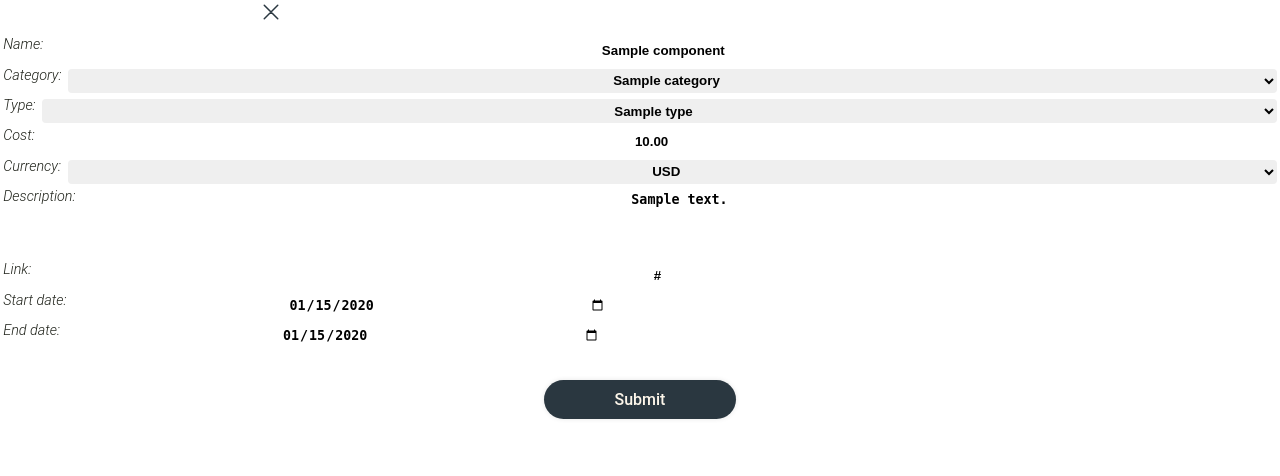
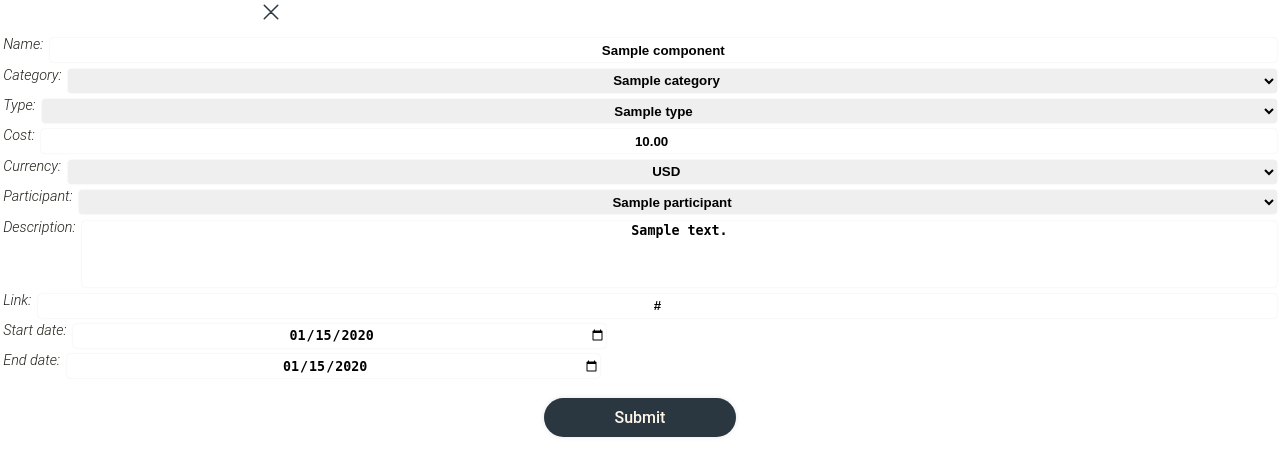
Before and after one commit to jakubchlapek/odyssean-travel-planner, a Flask app: page /component/1 in a window 1280 px wide. Shown: the top 476 px of the page. Run offline with Flask 3, Linux system fonts and the light colour scheme; a user stored in the database is signed in; tables that the repository leaves empty hold one stand-in row (values such as "Sample post").

Commit message:
Added trip participant implementation

```diff
--- a/app/forms.py
+++ b/app/forms.py
@@ -105,6 +105,7 @@ class ComponentForm(FlaskForm):
     type_id = SelectField('Type name', choices=[], coerce=int, validators=[DataRequired()])
     base_cost = DecimalField('Cost', default=0.0, places=2, validators=[InputRequired(), NumberRange(min=0)])
     currency = SelectField('Cost currency', choices=[], default="PLN", validators=[Length(min=3, max=3)])
+    participant_name = SelectField('Participant', choices=[], coerce=int, validators=[Optional()])
     description = TextAreaField('Description', validators=[Length(min=0, max=140)], render_kw={"placeholder": "Describe your component here."})
     link = StringField('Link', validators=[Length(min=0, max=2083)], render_kw={"placeholder": "Add a link to your component."})
     start_date = DateField('Start date', validators=[Optional()])
@@ -157,6 +158,15 @@ class ComponentForm(FlaskForm):
         return False
 
 
+class ParticipantForm(FlaskForm):
+    participant_name = StringField('Participant', validators=[DataRequired(), Length(min=3, max=20)])
+    submit = SubmitField('Submit')
+
+    def validate(self, **kwargs):
+        app.logger.info("Validating participant form submission.")
+        return super().validate(**kwargs)
+
+
 class EmptyForm(FlaskForm):
     """Empty form for CSRF protection or deletes."""
     submit = SubmitField('Submit')
--- a/app/plotlydash/data.py
+++ b/app/plotlydash/data.py
@@ -8,7 +8,8 @@ category_names = {i + 1: category for i, category in enumerate(Config.INIT_CATEG
 type_names = {i + 1: type_name for i, type_name in enumerate({type_ for types in Config.INIT_TYPES.values() for type_ in types})}
 
 
-def fetch_data(trip_id: int):
+
+def fetch_trip_data(trip_id: int):
     """Fetch components list and trip name from the database, run it to create_dataframe and return it."""
     app.logger.info(f"Fetching data for trip id: {trip_id}.")
     if not trip_id or not isinstance(trip_id, int):
--- a/app/routes.py
+++ b/app/routes.py
@@ -2,11 +2,11 @@ from flask import render_template, flash, redirect, url_for, request, jsonify
 import sqlalchemy as sa
 from flask_login import current_user, login_user, logout_user, login_required
 from app import app, db
-from app.forms import LoginForm, RegistrationForm, EditProfileForm, TripForm, ComponentForm, EmptyForm
-from app.models import User, Trip, Component, ComponentCategory, ComponentType, ExchangeRates
+from app.forms import LoginForm, RegistrationForm, EditProfileForm, TripForm, ComponentForm, EmptyForm, ParticipantForm
+from app.models import User, Trip, Component, ComponentCategory, ComponentType, ExchangeRates, Participant
 
 
-# Helper functions
+# Helper functions for dynamically populating form choices
 def get_category_choices():
     return [(c.id, c.category_name) for c in db.session.scalars(sa.select(ComponentCategory).order_by(ComponentCategory.id)).all()]
 
@@ -18,6 +18,11 @@ def get_type_choices(category_id=None):
 
 def get_currency_choices():
     return [(e.currency_to, e.currency_to) for e in db.session.scalars(sa.select(ExchangeRates)).all()]
+
+def get_participant_choices(trip_id):
+    trip = db.first_or_404(sa.select(Trip).where(Trip.id == trip_id))
+    participants = db.session.scalars(trip.participants.select())
+    return [(p.id, p.participant_name) for p in participants]
 
 # Routes
 @app.route('/', methods=['GET', 'POST'])
@@ -119,7 +124,21 @@ def trip(trip_id: int):
     """Trip page view where the user can see, add and delete trip components."""
     trip = db.first_or_404(sa.select(Trip).where(Trip.id == trip_id))
     components = db.session.scalars(trip.components.select())
-    return render_template('trip.html', title="Trip", trip=trip, components=components, preferred_currency=current_user.preferred_currency)
+    participants = db.session.scalars(trip.participants.select())
+    form = ParticipantForm()
+    if form.validate_on_submit():
+        participant = Participant(
+            trip_id = trip.id,
+            participant_name = form.participant_name.data
+        )
+        db.session.add(participant)
+        db.session.commit()
+        app.logger.info(f"User {current_user.username}, id: {current_user.id} added a new participant: {form.participant_name.data}, id: {participant.id} to trip id: {trip.id}.")
+        flash('Your participant has been added!')
+        return redirect(url_for('trip', trip_id=trip_id))
+    return render_template('trip.html', title=f"{trip.trip_name}", trip=trip, form=form,
+                           components=components, participants=participants,
+                           preferred_currency=current_user.preferred_currency)
 
 
 @app.route('/component/<component_id>', methods=['GET', 'POST'])
@@ -132,6 +151,7 @@ def component(component_id: int):
     form.category_id.choices = get_category_choices()
     form.type_id.choices = get_type_choices(category_id=form.category_id.data)
     form.currency.choices = get_currency_choices()
+    form.participant_name.choices = get_participant_choices(component.trip_id)
 
     if form.validate_on_submit(): # Update the component
         component.category_id = form.category_id.data
@@ -139,6 +159,7 @@ def component(component_id: int):
         component.component_name = form.component_name.data
         component.base_cost = form.base_cost.data
         component.currency = form.currency.data
+        component.participant_id = form.participant_name.data
         component.description = form.description.data
         component.link = form.link.data
         component.start_date = form.start_date.data
@@ -153,6 +174,7 @@ def component(component_id: int):
         form.component_name.data = component.component_name
         form.base_cost.data = component.base_cost
         form.currency.data = component.currency
+        form.participant_name.data = component.participant_id
         form.description.data = component.description
         form.link.data = component.link
         form.start_date.data = component.start_date
@@ -169,6 +191,7 @@ def create_component(trip_id: int):
     form.category_id.choices = get_category_choices()
     form.type_id.choices = get_type_choices(category_id=form.category_id.data)
     form.currency.choices = get_currency_choices()
+    form.participant_name.choices = get_participant_choices(trip_id)
     if form.validate_on_submit():
         component = Component(
                 trip_id = trip_id,
@@ -176,6 +199,7 @@ def create_component(trip_id: int):
                 type_id = form.type_id.data,
                 component_name = form.component_name.data,
                 base_cost = form.base_cost.data,
+                participant_id = form.participant_name.data,
                 currency = form.currency.data,
                 description = form.description.data,
                 link = form.link.data,
@@ -211,12 +235,12 @@ def delete_trip(trip_id: int):
     )
     if trip is None:
         app.logger.warning(f"User {current_user.username} tried to delete a non-existing or unauthorized trip {trip_id}")
-        return jsonify({"success": False, "message": "Trip not found or you do not have permission to delete it."}), 404
+        return {"success": False, "message": "Trip not found or you do not have permission to delete it."}, 404
 
     db.session.delete(trip)
     db.session.commit()
     app.logger.info(f"User {current_user.username} deleted trip {trip_id} successfully.")
-    return jsonify({"success": True, "message": "Trip deleted successfully."}), 200
+    return {"success": True, "message": "Trip deleted successfully."}, 200
 
 
 
@@ -230,10 +254,36 @@ def delete_component(component_id: int):
         .where(sa.and_(Component.id == component_id, Trip.user_id == current_user.id)))
     if component is None:
         app.logger.warning(f"User {current_user.username}, id: {current_user.id} tried to delete a non-existing or unauthorized component {component_id}")
-        return jsonify({"success": False, "message": "Component not found or you do not have permission to delete it."}), 404
+        return {"success": False, "message": "Component not found or you do not have permission to delete it."}, 404
 
     trip_id = component.trip_id
     db.session.delete(component)
     db.session.commit()
     app.logger.info(f"User {current_user.username}, id: {current_user.id} deleted component id: {component_id} from trip id: {trip_id}.")
-    return jsonify({"success": True, "trip_id": trip_id, "message": "Component deleted successfully."}), 200
+    return {"success": True, "trip_id": trip_id, "message": "Component deleted successfully."}, 200
+
+
+@app.route('/delete_participant/<participant_id>', methods=['POST'])
+@login_required
+def delete_participant(participant_id: int):
+    """AJAX route for processing the deletion in JS."""
+    participant = db.session.scalar(
+        sa.select(Participant)
+        .join(Trip)
+        .where(sa.and_(Participant.id == participant_id, Trip.user_id == current_user.id)))
+    if participant is None:
+        app.logger.warning(f"User {current_user.username}, id: {current_user.id} tried to delete a non-existing or unauthorized participant {participant_id}")
+        return {"success": False, "message": "Participant not found or you do not have permission to delete it."}, 404
+
+    # Remove the participant from all components
+    db.session.execute(
+            sa.update(Component)
+            .where(Component.participant_id == participant_id)
+            .values(participant_id=None)
+        )
+
+    trip_id = participant.trip_id
+    db.session.delete(participant)
+    db.session.commit()
+    app.logger.info(f"User {current_user.username}, id: {current_user.id} deleted participant id: {participant_id} from trip id: {trip_id}.")
+    return {"success": True, "trip_id": trip_id, "message": "Participant deleted successfully."}, 200
--- a/app/static/css/trip.css
+++ b/app/static/css/trip.css
@@ -65,6 +65,7 @@ iframe {
     min-height: 1.8em;
     margin-left: 0.5em;
     display: inline;
+    box-shadow: 0px 0px 2px rgba(0, 0, 0, 0.1);
 }
 
 .field-name {
@@ -113,7 +114,7 @@ img {
     box-shadow: 0px 0px 5px rgba(0, 0, 0, 0.1);
     width: 12em;
     transition: background-color 0.3s ease, color 0.3s ease;
-    margin-top: 1.8em;
+    margin-top: 1em;
     overflow: none;
 }
 
--- a/app/static/js/delete_scripts.js
+++ b/app/static/js/delete_scripts.js
@@ -25,6 +25,28 @@ function deleteComponentAndReload(component_id) {
         });
     }
 };
+
+function deleteParticipantAndReload(participant_id) {
+    if (confirm("Are you sure you want to delete this participant?")) {
+        fetch("/delete_participant/" + participant_id, {
+            method: "POST",
+            headers: {
+                "Content-Type": "application/json"
+            }
+        })
+        .then(response => response.json())  // Parse the response as JSON
+        .then(data => {
+            if (data.success) {
+                reloadPageAndParent();
+            } else {
+                alert(data.message || "Failed to delete the participant.");
+            }
+        }).catch(error => {
+            console.error("Error during deletion:", error);
+            alert("An error occurred while trying to delete the participant.");
+        });
+    }
+}
 
 function deleteTrip(trip_id, reload=true) {
     // function will send a POST request to the server to delete the trip with the given trip_id
--- a/app/templates/_edit_component.html
+++ b/app/templates/_edit_component.html
@@ -34,6 +34,13 @@
             <div class="field-box">
                 <a class="field-name">Currency:</a>
                 {{ form.currency(class_=("field")) }}
+                {% for error in form.currency.errors %}
+                <span class="error">[{{ error }}]</span>
+                {% endfor %}
+            </div>
+            <div class="field-box">
+                <a class="field-name">Participant:</a>
+                {{ form.participant_name(class_=("field")) }}
                 {% for error in form.currency.errors %}
                 <span class="error">[{{ error }}]</span>
                 {% endfor %}
--- /dev/null
+++ b/app/templates/_participant.html
@@ -0,0 +1,5 @@
+{% block content %}
+    <link rel="stylesheet" href="{{ url_for('static', filename='css/trip.css') }}">
+    <script src="{{ url_for('static', filename='js/delete_scripts.js') }}"></script>
+    <span><a onclick="deleteParticipantAndReload({{ participant.id }})">{{ participant.participant_name }}</a></span>
+{% endblock %}
```
Also changed, not shown: other parts of app/static/css/trip.css (+53 -2 lines), app/models.py (+24 -1 lines), app/plotlydash/dashboard.py (+7 -2 lines), app/templates/_edit_participant.html (added, +16 -0 lines), app/templates/trip.html (+11 -0 lines), migrations/versions/42b2faa1502d_added_participant_id_to_component_table.py (added, +36 -0 lines), migrations/versions/8ab061cb44b4_added_new_participant_table.py (added, +40 -0 lines).
